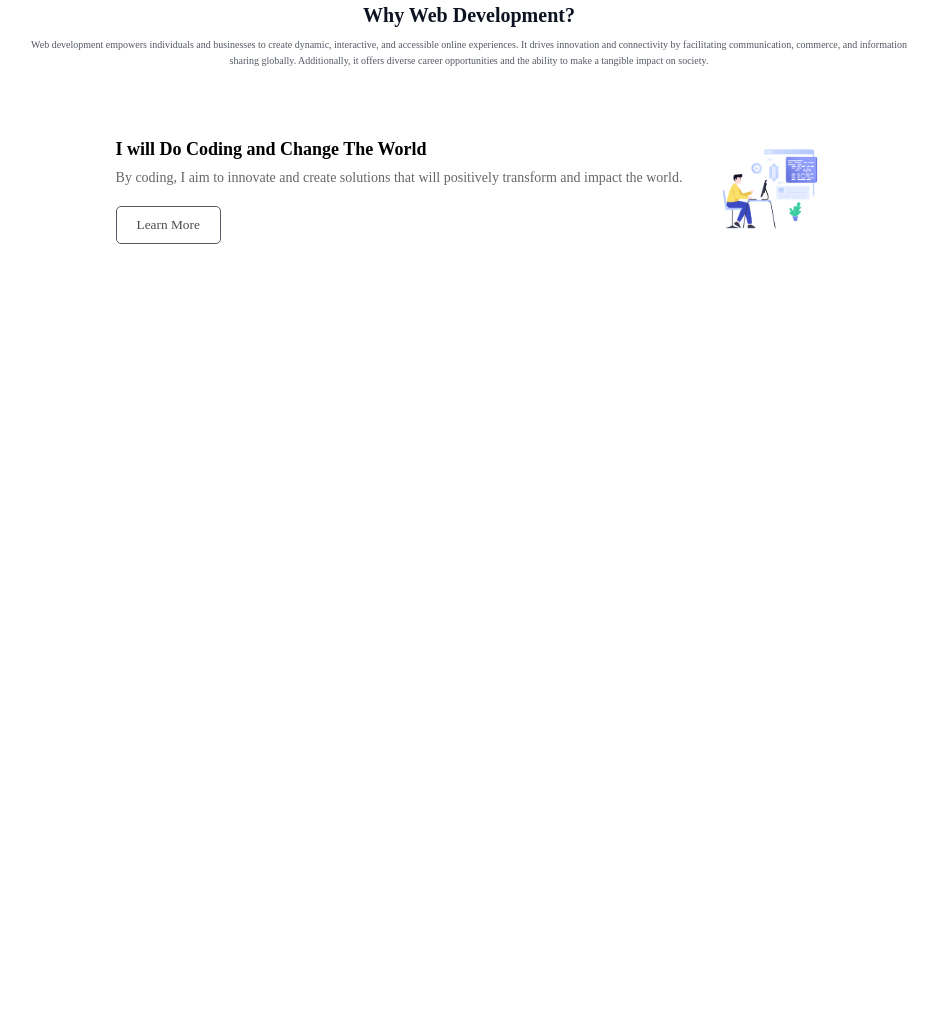
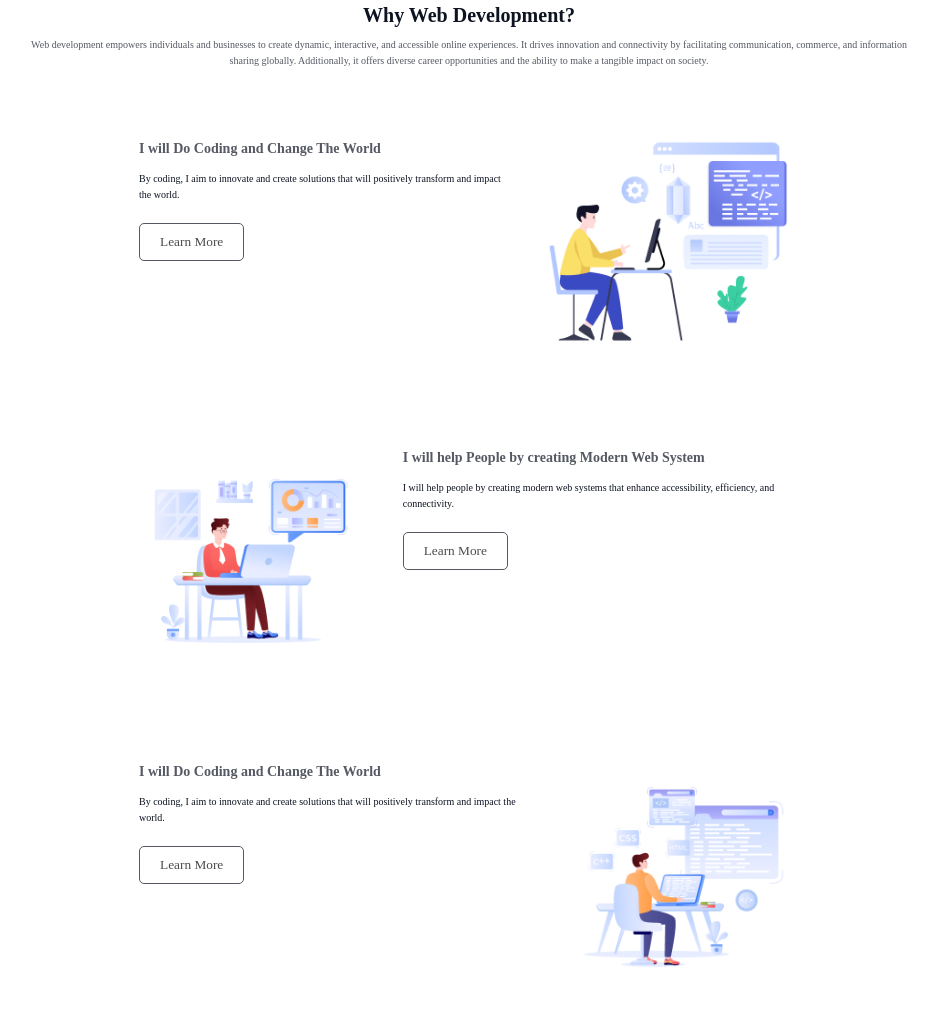
Before and after one commit to hurajannat01/B10A1-Website, a plain HTML site: page index.html in a window 1280 px wide. Shown: the part 923-1938 px from the top of the page, without its empty margins (171-1109 px from the left). Before the commit the page ends 1287 px from the top, so only its background shows below. Drawn offline with Linux system fonts and the light colour scheme; a web font is replaced by a local one.

Commit message:
second page fully added

```diff
--- a/index.html
+++ b/index.html
@@ -31,16 +31,43 @@
                 <p class="sub-title">Web development empowers individuals and businesses to create dynamic, interactive, and accessible online experiences. It drives innovation and connectivity by facilitating communication, commerce, and information sharing globally. Additionally, it offers diverse career opportunities and the ability to make a tangible impact on society.</p>
             </div>
         </div>
+        <section>
         <div class="card-container">
             <div class="card">
                 <div class="text-box">
-                    <h2 class="card-title-one">I will Do Coding and Change The World</h2>
+                    <h2 class="card-title">I will Do Coding and Change The World</h2>
                     <p class="card-description">By coding, I aim to innovate and create solutions that will positively transform and impact the world.</p>
                     <button class="btn-secondary">Learn More</button>
                 </div>
                 <div class="image-box">
-                    <img class="card-pic" src="assets/Layer_1.png" alt="Coding Image">
+                    <img class="card-pic" src="assets/Layer_1.png" alt="">
                 </div>
+            </section>
+
+            <section>
+                <div class="card-container">
+                    <div class="card">
+                        <div class="image-box">
+                            <img class="card-pic" src="assets/Group 3.png" alt="">
+                        </div>
+                        <div class="text-box">
+                            <h2 class="card-title">I will help People by creating Modern Web System</h2>
+                            <p class="card-description">I will help people by creating modern web systems that enhance accessibility, efficiency, and connectivity.</p>
+                            <button class="btn-secondary">Learn More</button>
+                        </div>
+            </section>
+            <section>
+                <div class="card-container">
+                    <div class="card">
+                        <div class="text-box">
+                            <h2 class="card-title">I will Do Coding and Change The World</h2>
+                            <p class="card-description">By coding, I aim to innovate and create solutions that will positively transform and impact the world.</p>
+                            <button class="btn-secondary">Learn More</button>
+                        </div>
+                        <div class="image-box">
+                            <img class="card-pic" src="assets/Group 4.png" alt="">
+                        </div>
+            </section>
             </div>
         </div>
     </section>
--- a/styles/style.css
+++ b/styles/style.css
@@ -139,20 +139,18 @@
 
 .card {
     display: flex;
-    max-width: 800px;
+    max-width: 700px;
     background-color: #fff;
-    border-radius: 10px;
+    border-radius: 16px;
     box-shadow: 0 4px 8px white;
     overflow: hidden;
 }
 
 .card .text-box {
     padding: 20px;
-    flex: 1;
 }
 
 .card .image-box {
-    /* flex: 1; */
     display: flex;
     align-items: center;
     justify-content: center;
@@ -161,21 +159,29 @@
 
 .card .image-box img {
     width: 100%;
-    max-width: 100px;
+    max-width: 600px;
 }
 
-.card-title-one {
-    text-align: left;
-    font-family: Azeret Mono;
-    font-size: 18px;
-    font-weight: 600;
+.card-title {
+     text-align: left;
+     color: #0D1321B3;
+     font-family: Azeret Mono;
+     font-size: 14px;
+     font-weight: 700;
+     line-height: 20px;
+     letter-spacing: 0%;
+     margin-bottom: 12px;
+     width: 330px;
 }
 
 .card-description {
-    margin-top: 10px;
+    color: rgb(13, 19, 33);
     font-family: Azeret Mono;
-    font-size: 14px;
-    color: #666;
+    font-size: 10px;
+    font-weight: 400;
+    line-height: 16px;
+    letter-spacing: 0%;
+    text-align: left;
 }
 
 .btn-secondary {
```
